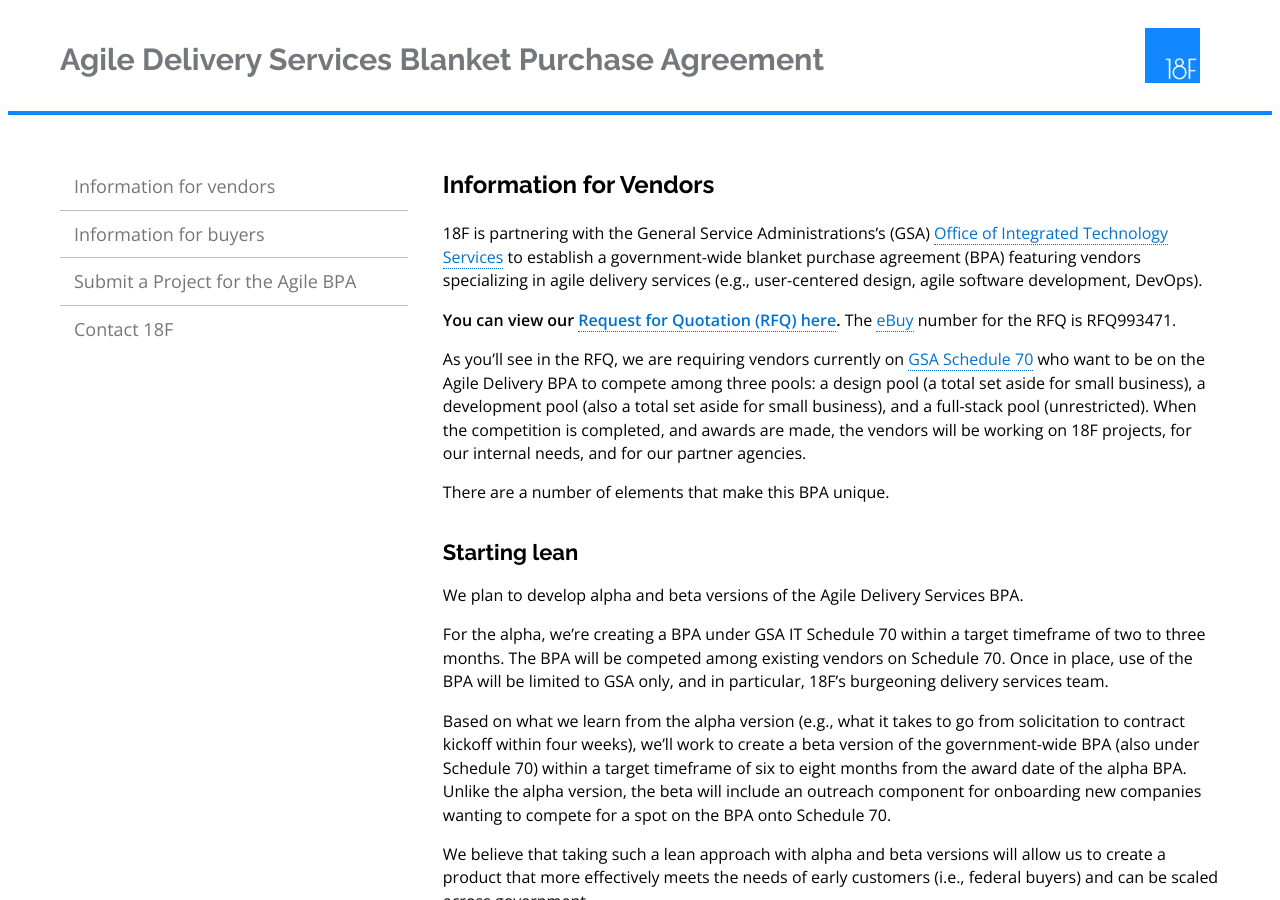
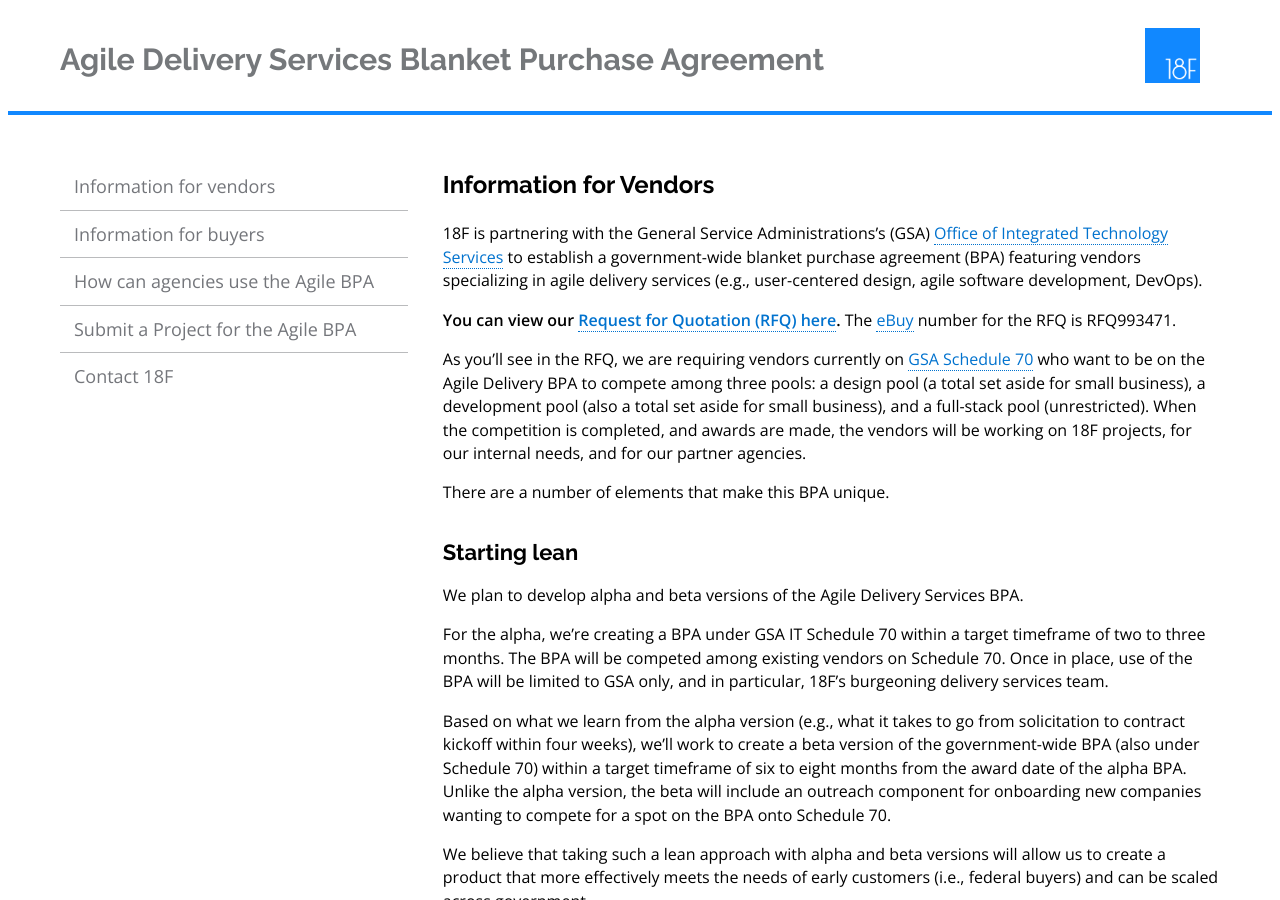
Before and after one commit to 18F/ads-bpa, a Jekyll site: the page built from index.md, in a window 1280 px wide and 900 px high. Built offline with Jekyll 4.4.1, drawn with Linux system fonts in a browser that asks for light colours; nearby versions of some CDN libraries; Markdown is read by kramdown in place of the engine named in the settings.

Commit message:
Update _config.yml

```diff
--- a/_config.yml
+++ b/_config.yml
@@ -29,6 +29,9 @@ navigation:
 - text: Information for buyers
   url: buyers/
   internal: true
+- text: How can agencies use the Agile BPA
+  url: how-can-agencies-use-the-agile-bpa/
+  internal: true
 - text: Submit a Project for the Agile BPA
   url: https://docs.google.com/a/gsa.gov/forms/d/1w0eSRMWwgwsi-7OYmBAVkOmQnhzXbQRU6JGXUd6Xrps/viewform
   internal: false
```
